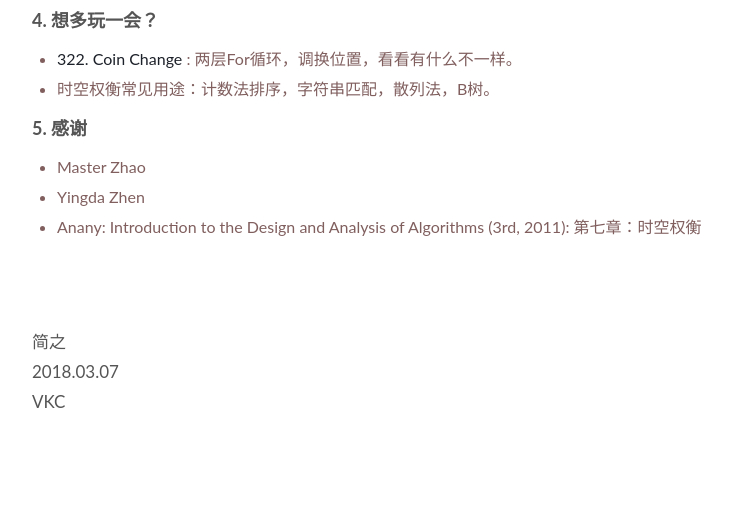
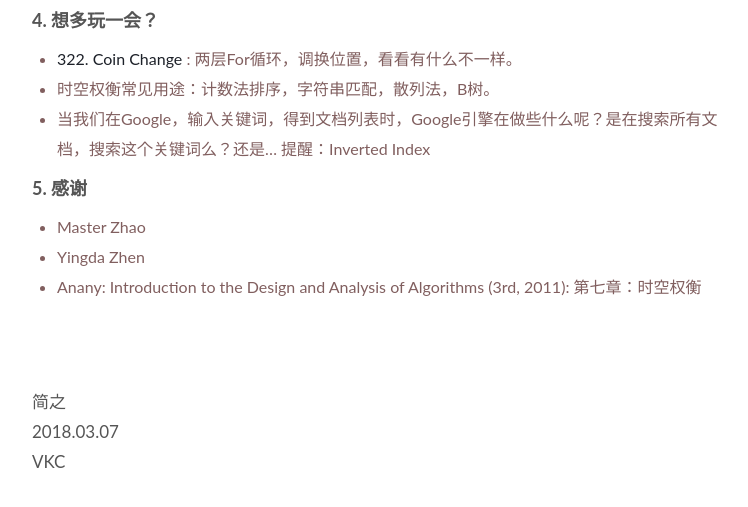
Before and after one commit to WillWang-X/willwang-x.github.io, a Jekyll site: the page built from _posts/2018-03-07-preprocessing.md, in a window 1280 px wide and 900 px high, scrolled down 3076 px, cut to the strip 338-845 px from the top of the window. Shown: the whole strip, without its empty margins (258-1006 px from the left). Built offline with Jekyll 4.4.1, drawn with Linux system fonts in a browser that asks for light colours.

Commit message:
add ex.inverted index

```diff
--- a/_posts/2018-03-07-preprocessing.md
+++ b/_posts/2018-03-07-preprocessing.md
@@ -73,6 +73,7 @@ Explanation: There are three words in words that are a subsequence of S: "a", "a
 ### 4. 想多玩一会？
 - [322. Coin Change](https://leetcode.com/problems/coin-change/description/) : 两层For循环，调换位置，看看有什么不一样。
 - 时空权衡常见用途：计数法排序，字符串匹配，散列法，B树。
+- 当我们在Google，输入关键词，得到文档列表时，Google引擎在做些什么呢？是在搜索所有文档，搜索这个关键词么？还是... 提醒：Inverted Index
 
 ### 5. 感谢
 - Master Zhao
```
